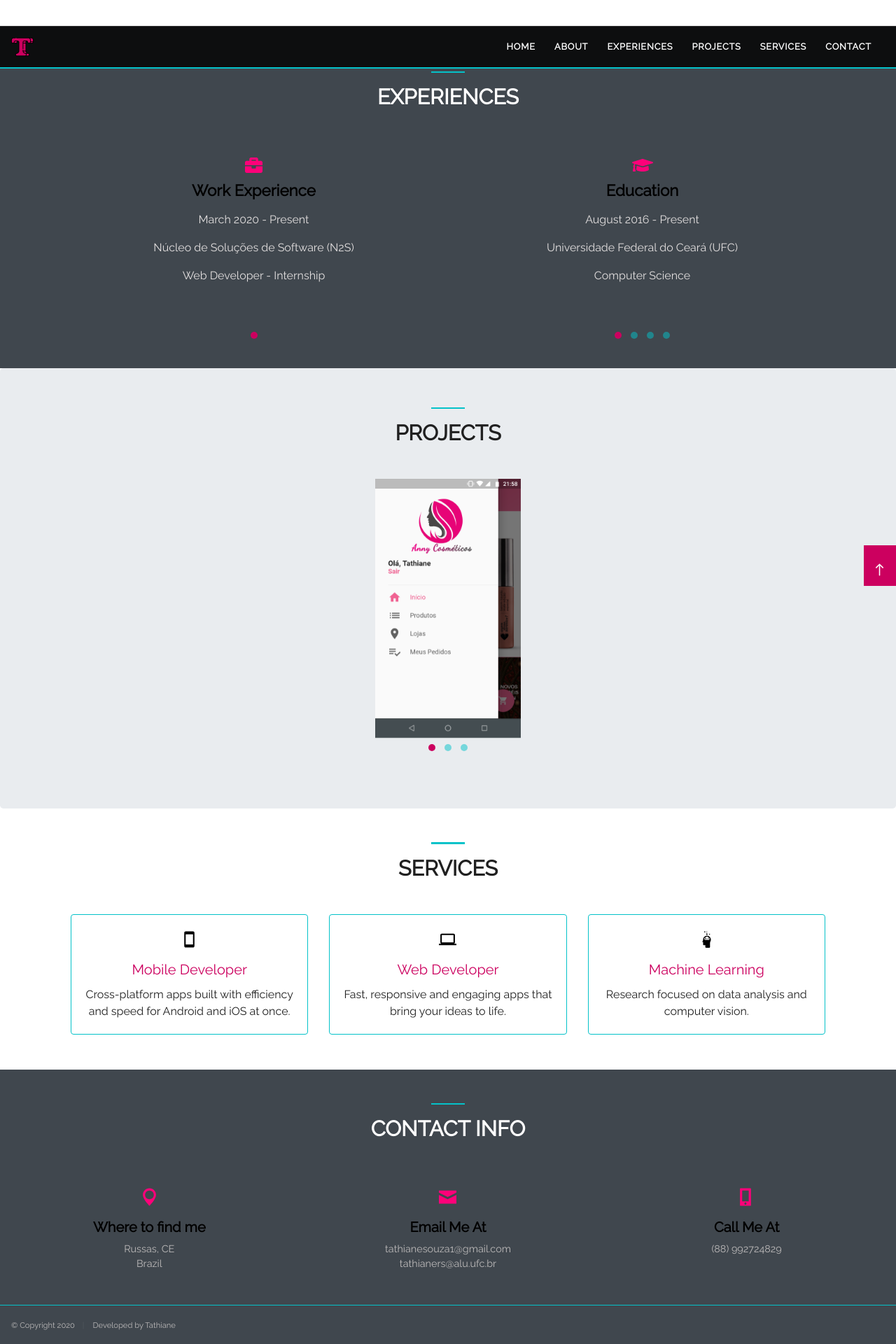
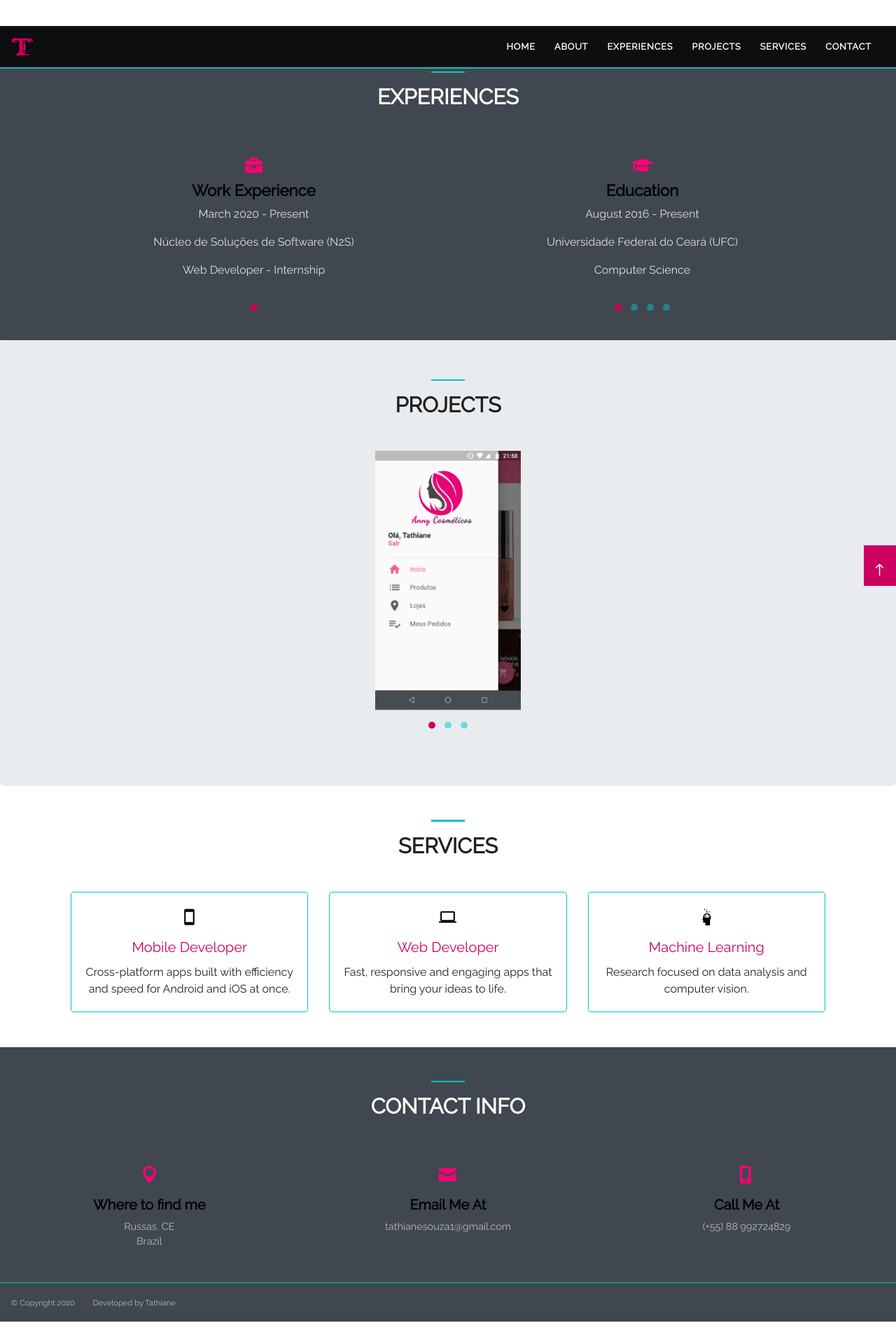
Before and after one commit to Trsouza/Portfolio, a PHP site: page / in a window 1280 px wide, after a click on "EXPERIENCES". Shown: the part 1753-3673 px from the top of the page at 70% size. After the commit the page ends 3641 px from the top, so only its background shows below. Run offline with PHP 8.4, Linux system fonts and the light colour scheme; some libraries are stand-ins or nearby versions.

Commit message:
Responsiveness adjustments

```diff
--- a/index.html
+++ b/index.html
@@ -211,7 +211,7 @@
 		<div class=" offset exper">
 			<div class="container">
 				<div class="row">
-					<div class="col-12 text-center  ">
+					<div class="col-12 text-center">
 						<div class="heading-underline"></div>
 						<h2 class="heading">EXPERIENCES</h2>
 					</div>
@@ -223,15 +223,15 @@
 				<div class="row">
 					<div id="carouselWork" class="carousel slide  col-sm-6 text-center" ata-ride="carousel">
 						<div class="icon">
-							<img src="img/icons/briefcase-solid.svg" alt="" width="25" height="30">
+							<img src="img/icons/briefcase-solid.svg" alt="Briefcase icon" width="25" height="30">
 						</div>
 						<h3>Work Experience</h3>
-						<div class="carousel-inner" role="listbox">
+						<div class="carousel-inner " role="listbox">
 							<ol class="carousel-indicators">
 
 								<li data-target="#carouselWork" data-slide-to="0" class="active"></li>
 							</ol>
-							<div class="carousel-item active text-center p-4">
+							<div class="carousel-item active text-center p-3 pt-2">
 								<p>March 2020 - Present</p>
 								<p>Núcleo de Soluções de Software (N2S)</p>
 								<p>Web Developer - Internship</p>
@@ -241,7 +241,7 @@
 					<div id="carouselEducation" class="carousel slide  col-sm-6 text-center" data-ride="carousel"
 						data-interval="0">
 						<div class="icon">
-							<img src="img/icons/graduation-cap-solid.svg" alt="" width="30" height="30">
+							<img src="img/icons/graduation-cap-solid.svg" alt="Graduation icon" width="30" height="30">
 						</div>
 						<h3>Education</h3>
 						<div class="carousel-inner" role="listbox">
@@ -251,24 +251,24 @@
 								<li data-target="#carouselEducation" data-slide-to="2"></li>
 								<li data-target="#carouselEducation" data-slide-to="3"></li>
 							</ol>
-							<div class="carousel-item active text-center p-4">
+							<div class="carousel-item active text-center p-3 pt-2">
 								<p>August 2016 - Present</p>
 								<p>Universidade Federal do Ceará (UFC)</p>
 								<p>Computer Science</p>
 							</div>
-							<div class="carousel-item text-center p-4">
+							<div class="carousel-item text-center p-3 p-2">
 								<p>April 2020 - Present</p>
 								<p>Universidade Federal do Ceará (UFC)</p>
 								<p>Scholarship - Innovative Entrepreneurship Incentive Program (PIBI-02)</p>
 
 							</div>
-							<div class="carousel-item text-center p-4">
+							<div class="carousel-item text-center p-3 pt-2">
 								<p>March 2019 - November 2019</p>
 								<p>Universidade Federal do Ceará (UFC)</p>
 								<p>Scholarship - Institutional Innovation Scholarship Program (PIBI)
 								</p>
 							</div>
-							<div class="carousel-item text-center p-4">
+							<div class="carousel-item text-center p-3 pt-2">
 								<p>March 2017 - December 2017</p>
 								<p>Universidade Federal do Ceará (UFC)</p>
 								<p>School Monitor - Teaching Initiation Program (PID)</p>
@@ -290,13 +290,13 @@
 					<div class="heading-underline"></div>
 					<h2 class="heading">PROJECTS</h2>
 
-					<div id="carouselWor" class="carousel slide" data-ride="carousel" data-interval="0">
+					<div id="carouselProjects" class="carousel slide" data-ride="carousel" data-interval="0">
 						<ol class="carousel-indicators">
-							<li data-target="#carouselWor" data-slide-to="0" class="active"></li>
-							<li data-target="#carouselWor" data-slide-to="1"></li>
-							<li data-target="#carouselWor" data-slide-to="2"></li>
+							<li data-target="#carouselProjects" data-slide-to="0" class="active"></li>
+							<li data-target="#carouselProjects" data-slide-to="1"></li>
+							<li data-target="#carouselProjects" data-slide-to="2"></li>
 						</ol>
-						<div class="carousel-inner">
+						<div class="carousel-inner  pb-2">
 							<div class="carousel-item active">
 								<div class="container2">
 									<img src="img/anny.png" class=" image img-fluid" alt="First slide">
@@ -513,7 +513,6 @@
 
 				<h5>Email Me At</h5>
 				<p>tathianesouza1@gmail.com<br>
-					tathianers@alu.ufc.br
 				</p>
 			</div>
 
@@ -525,7 +524,7 @@
 
 				<h5>Call Me At</h5>
 				<p>
-					(88) 992724829<br>
+					(+55) 88 992724829<br>
 				</p>
 			</div>
 		</div> <!-- /contact-->
--- a/style.css
+++ b/style.css
@@ -8,7 +8,6 @@ body {
   font-family: 'Raleway',
   sans-serif;
   color:#202020;
-  /*  #505962; */
 }
 
 .offset:before {
@@ -113,16 +112,13 @@ body {
 ***************************************************************/
 
 .about {
-  width: 75%;
   margin: 3rem auto;
-  /* padding-top: 2rem; */
 }
 
   .about img {
     height: 9rem;
     width: 9rem;
     border-radius: 50%;
-    /* float: left; */
     display: block;
     margin-left: auto;
     margin-right: auto
@@ -251,9 +247,8 @@ ul {
 .carousel-item-next,
 .carousel-item-prev {
   display: block;
-  height: 14.5rem;
+  height: 12rem;
 }
-
 .carousel-indicators li {
   background-color: #04c2c981;
   border-radius: 50%;
@@ -335,8 +330,6 @@ h2.heading {
   bottom: 0;
   left: 0;
   right: 0;
-  /* height: 100%; */
-  /* width: 100%; */
   width: 220px;
   opacity: 0;
   transition: .7s ease;
@@ -350,18 +343,13 @@ h2.heading {
 }
 
 .jumbotron {
-  /* margin-bottom: 0; */
   padding: 1rem 0 1rem;
-  /* border-radius: 0; */
 }
 
 .modal-title {
   color: #cc005f;
   font-weight: 900;
 }
-
-
-
 
 /* Services
 ***************************************************************/
@@ -384,6 +372,7 @@ hr.socket {
 }
 
 footer {
+  text-align: center;
   background-color: #40474e;
   color: white;
   margin-top: 0.1rem;
@@ -404,45 +393,18 @@ footer {
   }
   footer .copyright span {
     font-size: 0.7rem;
-    display: inline-block;
+    display: block;
     color: #bcbaba;
   }
   footer .copyright span::after {
     content: "|";
     display: inline-block;
     padding: 0 0.5rem 0 0.5rem;
-    color: rgba(255, 255, 255, 0.1);
+    color: #cc005f;
   }
   footer .copyright span:last-child::after {
     display: none;
   }
-
-
-/**
- * responsive:
- * footer
- * -------------------------------------------------------------------
- */
-@media only screen and (max-width:768px) {
-  footer {
-    text-align: center;
-  }
-
-  footer .social {
-    display: block;
-    width: 100%;
-    text-align: center;
-    margin-bottom: 1.5rem;
-  }
-
-  footer .copyright span {
-    display: block;
-  }
-
-  footer .copyright span::after {
-    display: none;
-  }
-}
 
 
 /**
@@ -474,6 +436,9 @@ footer {
 
 /**************** BOOTSTRAP BREAK POINTS: ****************/
 
+  footer .copyright span::after {
+    display: none;
+  }
 @media (min-width: 576px) {
   .caption h1 {
       font-size: 2.2rem;
@@ -486,6 +451,9 @@ footer {
     line-height: 1.2;
     padding: 0.6rem 0.9rem;
   }
+  .about {
+    width: 75%;
+  }
   .projectss .btn-lg {
     font-size: 0.8rem;
     line-height: 1.2;
@@ -495,7 +463,6 @@ footer {
     display: block;
     margin-left: auto;
     margin-right: auto
-
   }
 }
 
@@ -516,7 +483,6 @@ footer {
     font-size: 1rem;
     line-height: 1.2;
     /* padding: 0.8rem 1rem; */
-
   }
   .exper h3 {
     font-size: 1.4rem;
@@ -524,4 +490,13 @@ footer {
   .exper p {
   font-size: 1rem;
   }
+  footer {
+    text-align: left;
+  }
+  footer .copyright span {
+    display: inline;
+  }
+  footer .copyright span::after {
+    display: inline;
+  }
 }
```
